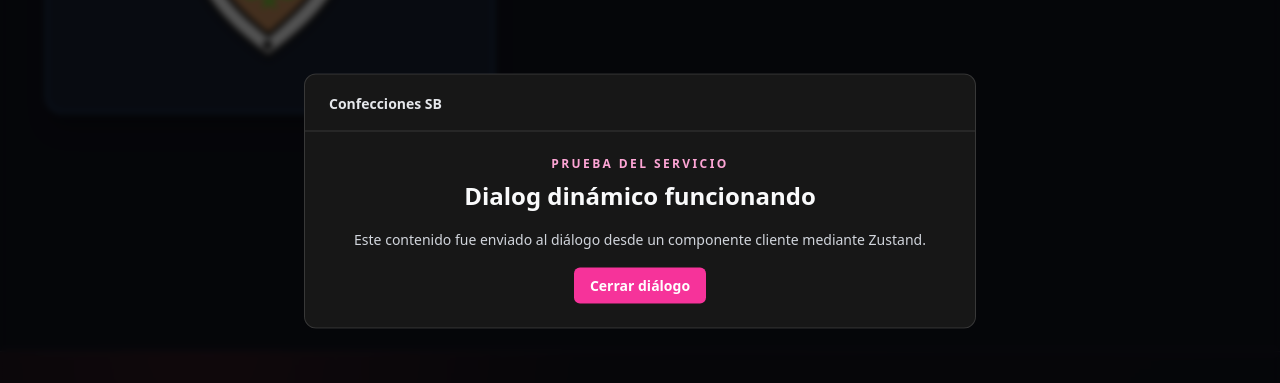
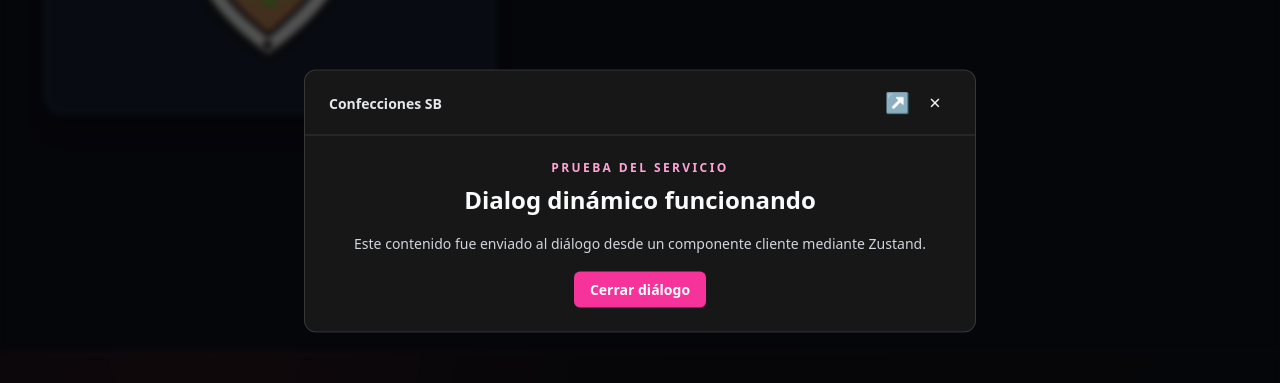
Before and after one commit to SortOmega/confecciones-sb-lp-nextjs, a Next.js app: page / in a window 1280 px wide. Both pictures are taken after a click on the button "Probar diálogo dinámico". Shown: the part 199-582 px from the top of the page. Built offline with nearby package versions, Linux system fonts and the light colour scheme.

Commit message:
feat: :sparkles: Añadir soporte para pantalla completa y botón de cierre en el componente DynamicDialog

```diff
--- a/app/layout.tsx
+++ b/app/layout.tsx
@@ -31,6 +31,8 @@ export default function RootLayout({ children }: LayoutProps<'/'>) {
         <DynamicDialog
           id="mainModal"
           draggable
+          fullscreenToggle
+          showCloseButton
           header={<span className="text-sm font-bold text-gray-200">Confecciones SB</span>}
         />
       </body>
--- a/src/components/shared/DynamicDialog/DynamicDialog.tsx
+++ b/src/components/shared/DynamicDialog/DynamicDialog.tsx
@@ -17,6 +17,8 @@ export type DynamicDialogProps = {
   header?: ReactNode;
   draggable?: boolean;
   centerContent?: boolean;
+  fullscreenToggle?: boolean;
+  showCloseButton?: boolean;
 };
 
 type DialogPosition = {
@@ -29,10 +31,13 @@ export function DynamicDialog({
   header,
   draggable = false,
   centerContent = true,
+  fullscreenToggle = false,
+  showCloseButton = false,
 }: DynamicDialogProps) {
   const dialogRef = useRef<HTMLDialogElement>(null);
   const dragStartRef = useRef<DialogPosition | null>(null);
   const [position, setPosition] = useState<DialogPosition>({ x: 0, y: 0 });
+  const [isFullscreen, setIsFullscreen] = useState(false);
   const activeDialogId = useDynamicDialogStore((state) => state.activeDialogId);
   const content = useDynamicDialogStore((state) => state.content);
   const isOpen = useDynamicDialogStore((state) => state.isOpen);
@@ -49,6 +54,7 @@ export function DynamicDialog({
     if (isActiveDialog && isOpen) {
       if (!dialog.open) {
         setPosition({ x: 0, y: 0 });
+        setIsFullscreen(false);
         dialog.showModal();
       }
       return;
@@ -99,6 +105,10 @@ export function DynamicDialog({
     dragStartRef.current = null;
   };
 
+  const handleFullscreenToggle = () => {
+    setIsFullscreen((currentValue) => !currentValue);
+  };
+
   const renderedContent =
     isActiveDialog && content
       ? typeof content === 'function'
@@ -110,8 +120,12 @@ export function DynamicDialog({
     <dialog
       ref={dialogRef}
       id={id}
-      className={`dynamic-dialog${draggable ? ' dynamic-dialog--draggable' : ''}`}
-      style={{ transform: `translate(calc(-50% + ${position.x}px), calc(-50% + ${position.y}px))` }}
+      className={`dynamic-dialog${draggable ? ' dynamic-dialog--draggable' : ''}${isFullscreen ? ' dynamic-dialog--fullscreen' : ''}`}
+      style={{
+        transform: isFullscreen
+          ? 'none'
+          : `translate(calc(-50% + ${position.x}px), calc(-50% + ${position.y}px))`,
+      }}
       onClose={handleClose}
       onClick={handleBackdropClick}
     >
@@ -124,7 +138,35 @@ export function DynamicDialog({
             onPointerUp={handleHeaderPointerUp}
             onPointerCancel={handleHeaderPointerUp}
           >
-            {header}
+            <div className="dynamic-dialog__header-content">{header}</div>
+            {fullscreenToggle || showCloseButton ? (
+              <div className="dynamic-dialog__actions">
+                {fullscreenToggle ? (
+                  <button
+                    type="button"
+                    className="dynamic-dialog__action"
+                    aria-label={isFullscreen ? 'Restaurar ventana' : 'Ver en pantalla completa'}
+                    title={isFullscreen ? 'Restaurar ventana' : 'Ver en pantalla completa'}
+                    onPointerDown={(event) => event.stopPropagation()}
+                    onClick={handleFullscreenToggle}
+                  >
+                    {isFullscreen ? '↙' : '↗'}
+                  </button>
+                ) : null}
+                {showCloseButton ? (
+                  <button
+                    type="button"
+                    className="dynamic-dialog__action"
+                    aria-label="Cerrar diálogo"
+                    title="Cerrar diálogo"
+                    onPointerDown={(event) => event.stopPropagation()}
+                    onClick={() => close(id)}
+                  >
+                    ×
+                  </button>
+                ) : null}
+              </div>
+            ) : null}
           </div>
         ) : null}
         <div className={centerContent ? 'dynamic-dialog__body dynamic-dialog__body--centered' : 'dynamic-dialog__body'}>
--- a/src/components/shared/DynamicDialog/dynamic-dialog.scss
+++ b/src/components/shared/DynamicDialog/dynamic-dialog.scss
@@ -19,6 +19,15 @@
   }
 }
 
+.dynamic-dialog--fullscreen {
+  inset: 0;
+  width: 100vw;
+  height: 100dvh;
+  max-width: none;
+  max-height: none;
+  border-radius: 0;
+}
+
 .dynamic-dialog__content {
   display: flex;
   flex-direction: column;
@@ -31,9 +40,43 @@
 }
 
 .dynamic-dialog__header {
+  display: flex;
+  align-items: center;
+  justify-content: space-between;
+  gap: 1rem;
   flex: 0 0 auto;
   padding: 1rem 1.5rem;
   border-bottom: 1px solid rgb(255 255 255 / 14%);
+}
+
+.dynamic-dialog__header-content {
+  min-width: 0;
+}
+
+.dynamic-dialog__actions {
+  display: flex;
+  flex: 0 0 auto;
+  align-items: center;
+  gap: 0.35rem;
+}
+
+.dynamic-dialog__action {
+  display: grid;
+  width: 2rem;
+  height: 2rem;
+  place-items: center;
+  border: 0;
+  border-radius: 0.25rem;
+  background: transparent;
+  color: #f2f2f2;
+  cursor: pointer;
+  font-size: 1.25rem;
+  line-height: 1;
+
+  &:hover,
+  &:focus-visible {
+    background: rgb(255 255 255 / 14%);
+  }
 }
 
 .dynamic-dialog--draggable .dynamic-dialog__header {
```
